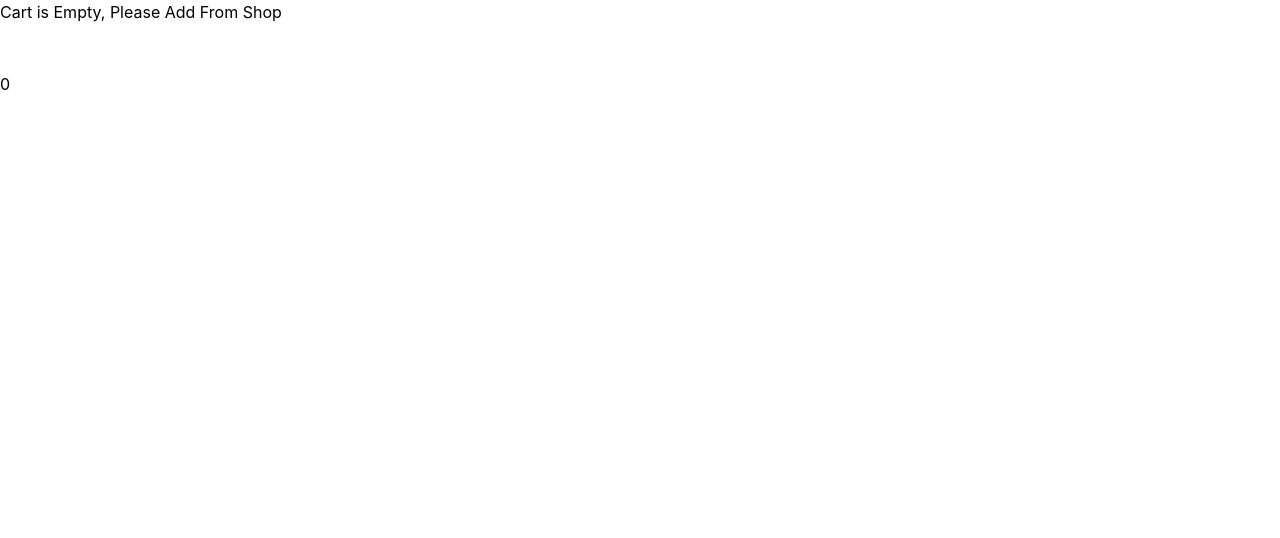
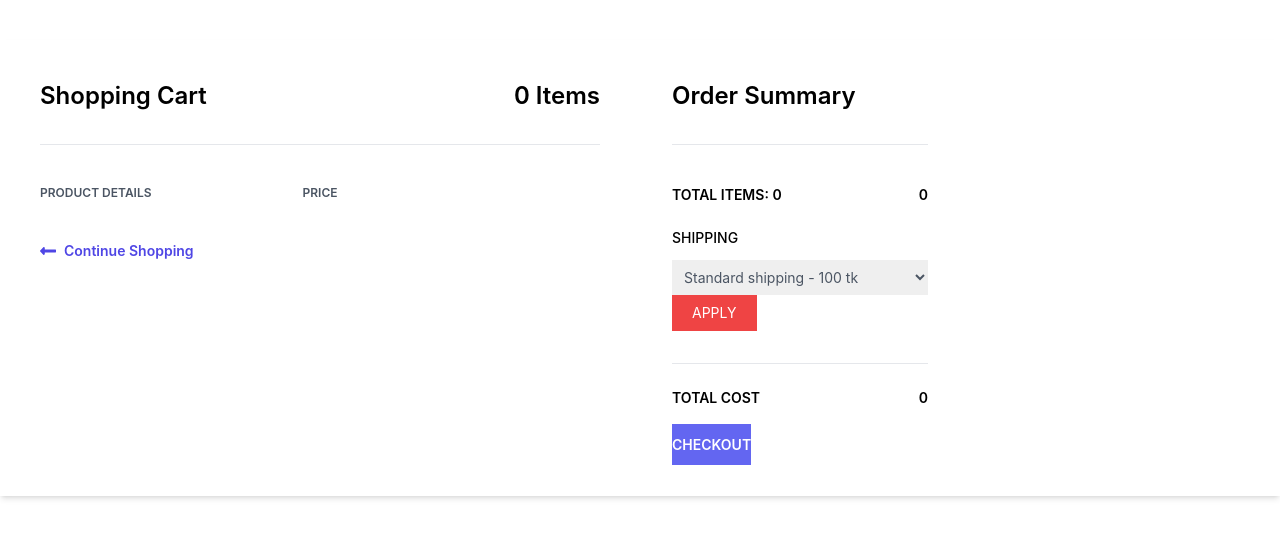
Before and after one commit to AdnanTurjoy/eCommerce-cart, a React (Create React App) app: page /cart in a window 1280 px wide. Shown: the top 538 px of the page. Built offline with nearby package versions, Linux system fonts and the light colour scheme.

Commit message:
cart done (motamuti)

```diff
--- a/package.json
+++ b/package.json
@@ -13,6 +13,7 @@
     "firebase": "^9.12.1",
     "react": "^18.2.0",
     "react-dom": "^18.2.0",
+    "react-hot-toast": "^2.4.0",
     "react-icons": "^4.6.0",
     "react-loading": "^2.0.3",
     "react-router-dom": "^6.4.2",
--- a/src/Pages/Cart/Cart.js
+++ b/src/Pages/Cart/Cart.js
@@ -1,13 +1,16 @@
-import { data } from "autoprefixer";
+import { Link } from "react-router-dom";
 import React, { useContext, useEffect, useState } from "react";
 import { cartContext } from "../../App";
+import toast, { Toaster } from "react-hot-toast";
 
 function Cart(props) {
   const { selectedCart } = useContext(cartContext);
   const [updateCart, setUpdateCart] = useState([]);
+  const [shippingCostAdd, setShippingCostAdd] = useState(0);
   useEffect(() => {
     setUpdateCart(selectedCart);
   }, [selectedCart]);
+
   const deleteCart = (id) => {
     console.log(id);
     setUpdateCart(updateCart.filter((data) => data.ID !== id));
@@ -16,50 +19,112 @@ function Cart(props) {
     (total, product) => total + parseInt(product.price),
     0
   );
+  const handleApply = () => {
+    toast.success("Successfully Apply to Shipping!");
+    setShippingCostAdd(totalPrice + 100);
+  };
   return (
+    <div className="container mx-auto mt-10">
       <div>
-      {" "}
-      {updateCart.length < 1 && <h1>Cart is Empty, Please Add From Shop</h1>}
-      <div className="grid grid-cols-4  gap-4 p-6">
+        <Toaster loading="" position="top-right" reverseOrder={false} />
+      </div>
+      <div className="flex shadow-md my-10">
+        <div className="w-1/2 bg-white px-10 py-10">
+          <div className="flex justify-between border-b pb-8">
+            <h1 className="font-semibold text-2xl">Shopping Cart</h1>
+            <h2 className="font-semibold text-2xl">
+              {updateCart.length} Items
+            </h2>
+          </div>
+          <div className="flex mt-10 mb-5">
+            <h3 className="font-semibold text-gray-600 text-xs uppercase w-2/5">
+              Product Details
+            </h3>
+
+            <h3 className="font-semibold text-center text-gray-600 text-xs uppercase w-1/5 text-center">
+              Price
+            </h3>
+          </div>
           {updateCart &&
             updateCart.map((product, key) => {
-            const { ID, title, description, category, image, price } = product;
+              const { ID, title, description, category, image, price } =
+                product;
+              //   console.log(image);
               return (
-              <div
-                key={ID}
-                className="w-full max-w-sm bg-white rounded-lg shadow-md dark:bg-gray-800 dark:border-gray-700"
+                <div className="flex items-center hover:bg-gray-100 -mx-8 px-6 py-5">
+                  <div className="flex w-2/5">
+                    <div className="w-20">
+                      <img className="h-24" src={image} alt="" />
+                    </div>
+                    <div className="flex flex-col justify-between ml-4 flex-grow">
+                      <span className="font-bold text-sm">{title}</span>
+                    </div>
+                  </div>
+
+                  <span className="text-center w-1/5 font-semibold text-sm">
+                    {price}
+                  </span>
+                  <button
+                    onClick={() => deleteCart(ID)}
+                    className="font-semibold hover:text-red-500 text-gray-500 text-xs"
                   >
-                <img
-                  className="p-8 rounded-t-lg hover:-translate-y-1 hover:scale-110"
-                  src={image}
-                  alt="product image"
-                />
+                    Remove
+                  </button>
+                </div>
+              );
+            })}
+          <Link to="/" class="flex font-semibold text-indigo-600 text-sm mt-10">
+            <svg
+              class="fill-current mr-2 text-indigo-600 w-4"
+              viewBox="0 0 448 512"
+            >
+              <path d="M134.059 296H436c6.627 0 12-5.373 12-12v-56c0-6.627-5.373-12-12-12H134.059v-46.059c0-21.382-25.851-32.09-40.971-16.971L7.029 239.029c-9.373 9.373-9.373 24.569 0 33.941l86.059 86.059c15.119 15.119 40.971 4.411 40.971-16.971V296z" />
+            </svg>
+            Continue Shopping
+          </Link>
+        </div>
 
-                <div className="px-5 pb-5">
-                  <h5 className="text-xl font-semibold tracking-tight text-gray-900 dark:text-white">
-                    {title}
-                  </h5>
+        <div id="summary" className="w-1/4 px-8 py-10">
+          <h1 className="font-semibold text-2xl border-b pb-8">
+            Order Summary
+          </h1>
+          <div className="flex justify-between mt-10 mb-5">
+            <span className="font-semibold text-sm uppercase">
+              Total Items: {updateCart.length}
+            </span>
+            <span className="font-semibold text-sm">{totalPrice}</span>
+          </div>
+          <div>
+            <label className="font-medium inline-block mb-3 text-sm uppercase">
+              Shipping
+            </label>
+            <select className="block p-2 text-gray-600 w-full text-sm">
+              <option>Standard shipping - 100 tk</option>
+            </select>
+          </div>
 
-                  <div className="flex  justify-between items-end">
-                    <span className="text-3xl pr-2 font-bold  text-gray-900 dark:text-white">
-                      {price}৳
-                    </span>
-
-                    <div
-                      onClick={() => deleteCart(ID)}
-                      className=" cursor-pointer text-white bg-rose-700 hover:bg-blue-800 focus:ring-4 focus:outline-none focus:ring-blue-300 font-medium rounded-lg text-sm px-5 py-2.5 text-center dark:bg-blue-600 dark:hover:bg-blue-700 dark:focus:ring-blue-800"
+          <button
+            onClick={handleApply}
+            className="bg-red-500 hover:bg-red-600 px-5 py-2 text-sm text-white uppercase"
           >
-                      Delete
+            Apply
+          </button>
+          <div className="border-t mt-8">
+            <div className="flex font-semibold justify-between py-6 text-sm uppercase">
+              <span>Total cost</span>
+              <span>{shippingCostAdd}</span>
+            </div>
+            <Link
+              to="/"
+              className="bg-indigo-500 font-semibold hover:bg-indigo-600 py-3 text-sm text-white uppercase w-full"
+            >
+              Checkout
+            </Link>
           </div>
         </div>
       </div>
     </div>
   );
-          })}
-      </div>
-      <h1>{totalPrice}</h1>
-    </div>
-  );
 }
 
 export default Cart;
--- /dev/null
+++ b/src/Pages/Cart/ts.js
@@ -0,0 +1,42 @@
+<div >
+
+      {updateCart.length < 1 && <h1>Cart is Empty, Please Add From Shop</h1>}
+      <div className="grid grid-cols-4  gap-4 p-6">
+        {updateCart &&
+          updateCart.map((product, key) => {
+            const { ID, title, description, category, image, price } = product;
+            return (
+              <div
+                key={ID}
+                className="w-full max-w-sm bg-white rounded-lg shadow-md dark:bg-gray-800 dark:border-gray-700"
+              >
+                <img
+                  className="p-8 rounded-t-lg hover:-translate-y-1 hover:scale-110"
+                  src={image}
+                  alt="product image"
+                />
+
+                <div className="px-5 pb-5">
+                  <h5 className="text-xl font-semibold tracking-tight text-gray-900 dark:text-white">
+                    {title}
+                  </h5>
+
+                  <div className="flex  justify-between items-end">
+                    <span className="text-3xl pr-2 font-bold  text-gray-900 dark:text-white">
+                      {price}৳
+                    </span>
+
+                    <div
+                      onClick={() => deleteCart(ID)}
+                      className=" cursor-pointer text-white bg-rose-700 hover:bg-blue-800 focus:ring-4 focus:outline-none focus:ring-blue-300 font-medium rounded-lg text-sm px-5 py-2.5 text-center dark:bg-blue-600 dark:hover:bg-blue-700 dark:focus:ring-blue-800"
+                    >
+                      Delete
+                    </div>
+                  </div>
+                </div>
+              </div>
+            );
+          })}
+      </div>
+      <h1>{totalPrice}</h1>
+    </div>
--- a/src/Products/Product.js
+++ b/src/Products/Product.js
@@ -14,11 +14,12 @@ function Product({ products, addToCart }) {
               className="w-full max-w-sm bg-white rounded-lg shadow-md dark:bg-gray-800 dark:border-gray-700"
             >
               <Link
+
                 to={"/product/" + ID}
                 state={{ title, price, description, image, category }}
               >
                 <img
-                  className="p-8 rounded-t-lg hover:-translate-y-1 hover:scale-110"
+                  className="p-8 rounded-t-lg hover:-translate-y-1 hover:scale-110 h-30"
                   src={image}
                   alt="product image"
                 />
@@ -35,12 +36,12 @@ function Product({ products, addToCart }) {
                     {price}৳
                   </span>
 
-                  <div
+                  <button
                     onClick={() => addToCart(product)}
-                    className=" cursor-pointer text-white bg-blue-700 hover:bg-blue-800 focus:ring-4 focus:outline-none focus:ring-blue-300 font-medium rounded-lg text-sm px-5 py-2.5 text-center dark:bg-blue-600 dark:hover:bg-blue-700 dark:focus:ring-blue-800"
+                    className=" bg-red-500 hover:bg-red-600 px-5 py-2 text-sm text-white uppercase"
                   >
                     Add to cart
-                  </div>
+                  </button>
                 </div>
               </div>
             </div>
--- a/src/Products/SingleProduct.js
+++ b/src/Products/SingleProduct.js
@@ -26,15 +26,9 @@ function SingleProduct(props) {
             <div className="flex  justify-between items-end">
               <Link
                 to="/"
-                className="text-white bg-rose-700 hover:bg-blue-800 focus:ring-4 focus:outline-none focus:ring-blue-300 font-medium rounded-lg text-sm px-5 py-2.5 text-center dark:bg-blue-600 dark:hover:bg-blue-700 dark:focus:ring-blue-800"
+                className="bg-red-500 hover:bg-red-600 px-5 py-2 text-sm text-white uppercase"
               >
                 Back
-              </Link>
-              <Link
-                href="#"
-                className="text-white bg-blue-700 hover:bg-blue-800 focus:ring-4 focus:outline-none focus:ring-blue-300 font-medium rounded-lg text-sm px-5 py-2.5 text-center dark:bg-blue-600 dark:hover:bg-blue-700 dark:focus:ring-blue-800"
-              >
-                Add to cart
               </Link>
             </div>
           </div>
--- a/src/components/Navbar/Navbar.js
+++ b/src/components/Navbar/Navbar.js
@@ -1,6 +1,6 @@
 import React, { useEffect } from "react";
 import { Link, useNavigate } from "react-router-dom";
-import { HiShoppingCart } from "react-icons/hi";
+
 import { auth } from "../../Auth/firebaseConfig";
 
 function Navbar({ user, cartNumber }) {
```
Also changed, not shown: 1 other file (tests, documents, lock files or other folders). Lines whose indentation alone changed are shown as unchanged.
